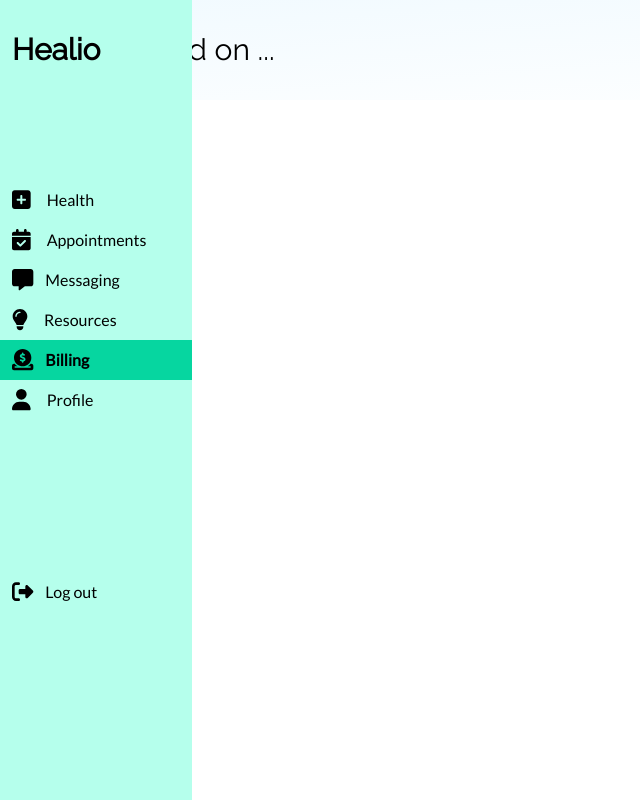
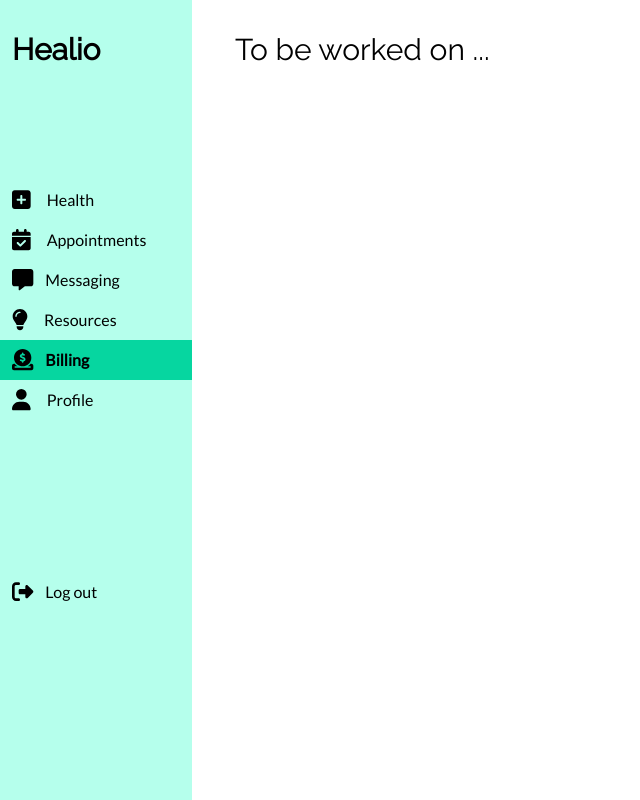
Before and after one commit to Jasonxu5/Healio, a React (Create React App) app: page /billing in a window 1280 px wide. Shown: the whole page, without its empty margins (0-640 px from the left). Built offline with nearby package versions, Linux system fonts and the light colour scheme.

Commit message:
fixed placeholder text

```diff
--- a/src/Messaging.js
+++ b/src/Messaging.js
@@ -2,6 +2,6 @@ import React from 'react';
 
 export default function Messaging() {
     return (
-        <header className="font-heading text-3xl px-5 py-8">Messages</header>
+        <header className="font-heading absolute text-3xl left-[235px] py-8">Messages</header>
     );
 }
--- a/src/Template.js
+++ b/src/Template.js
@@ -2,6 +2,6 @@ import React from 'react';
 
 export default function PlaceHolder() {
     return (
-        <header className="font-heading text-3xl px-5 py-8">To be worked on ...</header>
+        <header className="font-heading absolute text-3xl left-[235px] py-8">To be worked on ...</header>
     );
 }
```
